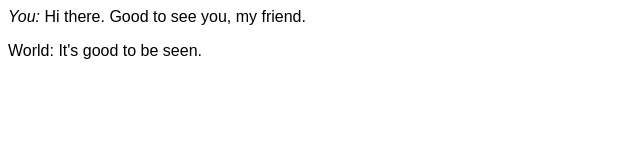
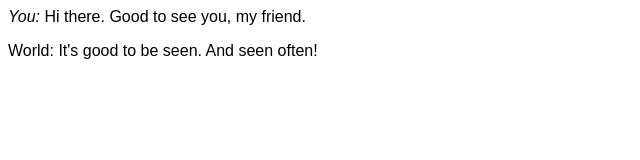
Before and after one commit to WebDevBootcamp/course-content, a plain HTML site: page module1_weblab2/roomies/index.html in a window 1280 px wide. Shown: the whole page, without its empty margins (0-640 px from the left). Drawn offline with Linux system fonts and the light colour scheme.

Commit message:
Playing w/ git

```diff
--- a/module1_weblab2/roomies/index.html
+++ b/module1_weblab2/roomies/index.html
@@ -8,7 +8,7 @@
 <div style="font-family:arial";>
 <em>You:</em> Hi there. Good to see you, my friend.
 <p />
-World: It's good to be seen.
+World: It's good to be seen. And seen often!
 </div>
 </body>
 </html>
```
